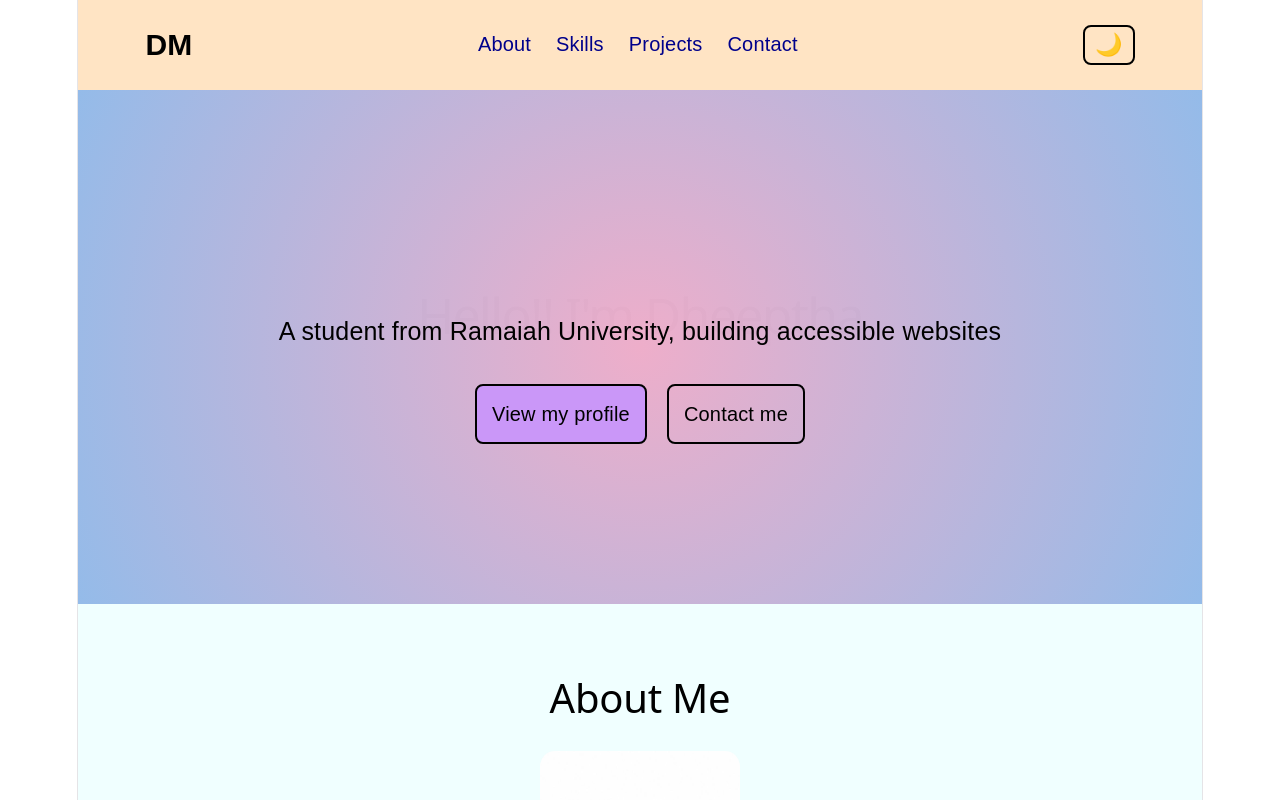
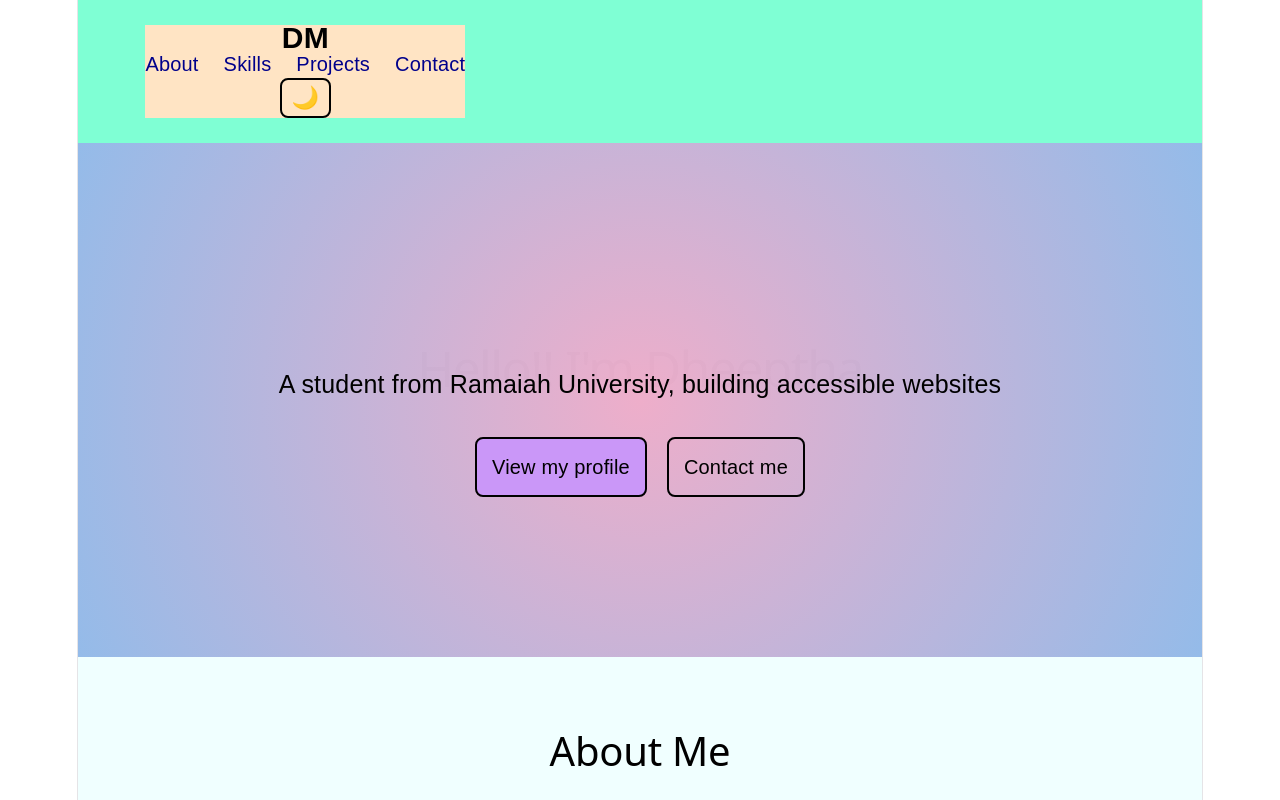
Before and after one commit to dhee2007/my-portfolio, a React (Vite) app: page / in a window 1280 px wide. Shown: the top 800 px of the page. Built offline with nearby package versions, Linux system fonts and the light colour scheme.

Commit message:
Update App.css

```diff
--- a/src/App.css
+++ b/src/App.css
@@ -14,7 +14,7 @@ body {
 
 /* ================= NAVBAR ================= */
 
-.navbar {
+.site-header{
   display: flex;
   justify-content: space-between;
   align-items: center;
```
